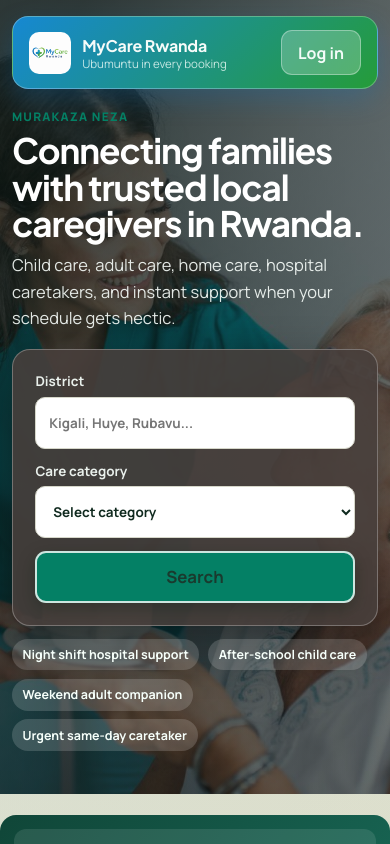
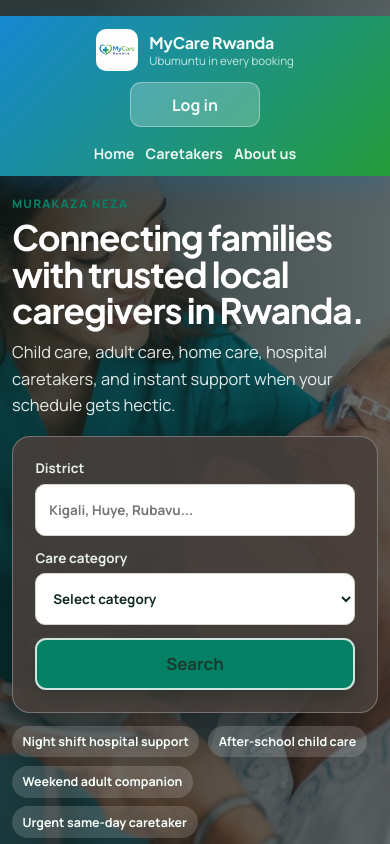
Before and after one commit to RWEMAREMY/MyCareRwanda, a React (Vite) app in the folder client/: page / in a window 390 px wide. Shown: the top 844 px of the page. Built offline with nearby package versions, Linux system fonts and the light colour scheme.

Commit message:
new bar changed on aboutbus

```diff
--- a/client/src/index.css
+++ b/client/src/index.css
@@ -46,14 +46,17 @@ body {
   align-items: center;
   justify-content: space-between;
   gap: 1rem;
-  border-radius: 16px;
+  border-radius: 0;
   padding: 0.8rem 1rem;
   z-index: 20;
+  width: 100vw;
+  margin-left: calc(50% - 50vw);
+  margin-right: calc(50% - 50vw);
 }
 
 .topbar-hero {
   background: linear-gradient(135deg, #1688d2, #259c39);
-  border: 1px solid rgba(255, 255, 255, 0.28);
+  border: none;
   box-shadow: 0 10px 26px rgba(15, 111, 184, 0.28);
 }
 
@@ -295,7 +298,7 @@ body {
 .auth-topbar {
   margin-bottom: 1rem;
   background: linear-gradient(135deg, #1688d2, #259c39);
-  border: 1px solid rgba(255, 255, 255, 0.28);
+  border: none;
   box-shadow: 0 10px 26px rgba(15, 111, 184, 0.28);
 }
 
@@ -669,7 +672,7 @@ body {
   max-width: 1200px;
   margin-inline: auto;
   margin-top: 3rem;
-  padding-inline: 1rem;
+  padding-inline: clamp(0.75rem, 2vw, 1.25rem);
 }
 
 /* Keep caretakers content flush to page edges (override generic .section spacing). */
@@ -963,7 +966,7 @@ body {
   margin-inline: auto;
   margin-top: 2.8rem;
   border-top: 1px solid var(--line);
-  padding: 0.8rem 1rem 0;
+  padding: 0.8rem clamp(0.75rem, 2vw, 1.25rem) 0;
   display: flex;
   justify-content: space-between;
   gap: 1rem;
@@ -1005,8 +1008,22 @@ body {
 }
 
 @media (max-width: 1100px) {
+  .topbar {
+    row-gap: 0.55rem;
+  }
+
+  .logo-wrap {
+    min-width: 0;
+  }
+
   .nav-links {
-    display: none;
+    display: flex;
+    flex-wrap: wrap;
+    justify-content: center;
+    width: 100%;
+    order: 3;
+    padding-top: 0.35rem;
+    gap: 0.65rem 1rem;
   }
 
   .hero-banner,
@@ -1034,9 +1051,37 @@ body {
     gap: 0.7rem;
   }
 
+  .nav-links {
+    gap: 0.7rem;
+  }
+
+  .nav-links a {
+    font-size: 0.9rem;
+  }
+
+  .auth-page-main,
+  .hero-overlay {
+    padding-left: 0.75rem;
+    padding-right: 0.75rem;
+  }
+
   .hero-overlay {
     padding-inline: 0.75rem;
     min-height: 640px;
+  }
+
+  .logo-wrap {
+    width: 100%;
+    justify-content: center;
+  }
+
+  .nav-cta {
+    width: 100%;
+    justify-content: center;
+  }
+
+  .nav-cta .btn {
+    min-width: 130px;
   }
 
   .hero-stage {
--- a/client/src/pages/AboutUsPage.tsx
+++ b/client/src/pages/AboutUsPage.tsx
@@ -7,21 +7,19 @@ function AboutUsPage() {
   return (
     <div className="page auth-page">
       <main className="auth-page-main">
-        <header className="topbar auth-topbar">
+      <header className="topbar topbar-hero">
           <div className="logo-wrap">
             <img className="logo-image" src={myCareLogo} alt="MyCare Rwanda logo" />
             <div>
               <p className="logo-text auth-logo-text">MyCare Rwanda</p>
-              <p className="logo-sub auth-logo-sub">About Us</p>
+              <p className="logo-sub auth-logo-sub">Caretakers</p>
             </div>
           </div>
-
           <nav className="nav-links" aria-label="Primary">
             <Link to="/">Home</Link>
             <Link to="/caretakers">Caretakers</Link>
             <Link to="/about">About us</Link>
           </nav>
-
           <div className="nav-cta">
             <Link className="btn btn-outline" to="/auth?tab=login">
               Log in
--- a/client/src/pages/CaretakersPage.tsx
+++ b/client/src/pages/CaretakersPage.tsx
@@ -82,9 +82,9 @@ function CaretakersPage() {
             </div>
           </div>
           <nav className="nav-links" aria-label="Primary">
-                <Link to="/home">Home</Link>
-                <Link to="/caretakers">Caretakers</Link>
-                <Link to="/about">About us</Link>
+            <Link to="/">Home</Link>
+            <Link to="/caretakers">Caretakers</Link>
+            <Link to="/about">About us</Link>
           </nav>
           <div className="nav-cta">
             <Link className="btn btn-primary" to="/auth?tab=login">
--- a/client/src/pages/HomePage.tsx
+++ b/client/src/pages/HomePage.tsx
@@ -86,7 +86,7 @@ function HomePage() {
               </div>
 
               <nav className="nav-links" aria-label="Primary">
-                <Link to="/home">Home</Link>
+                <Link to="/">Home</Link>
                 <Link to="/caretakers">Caretakers</Link>
                 <Link to="/about">About us</Link>
               </nav>
```
